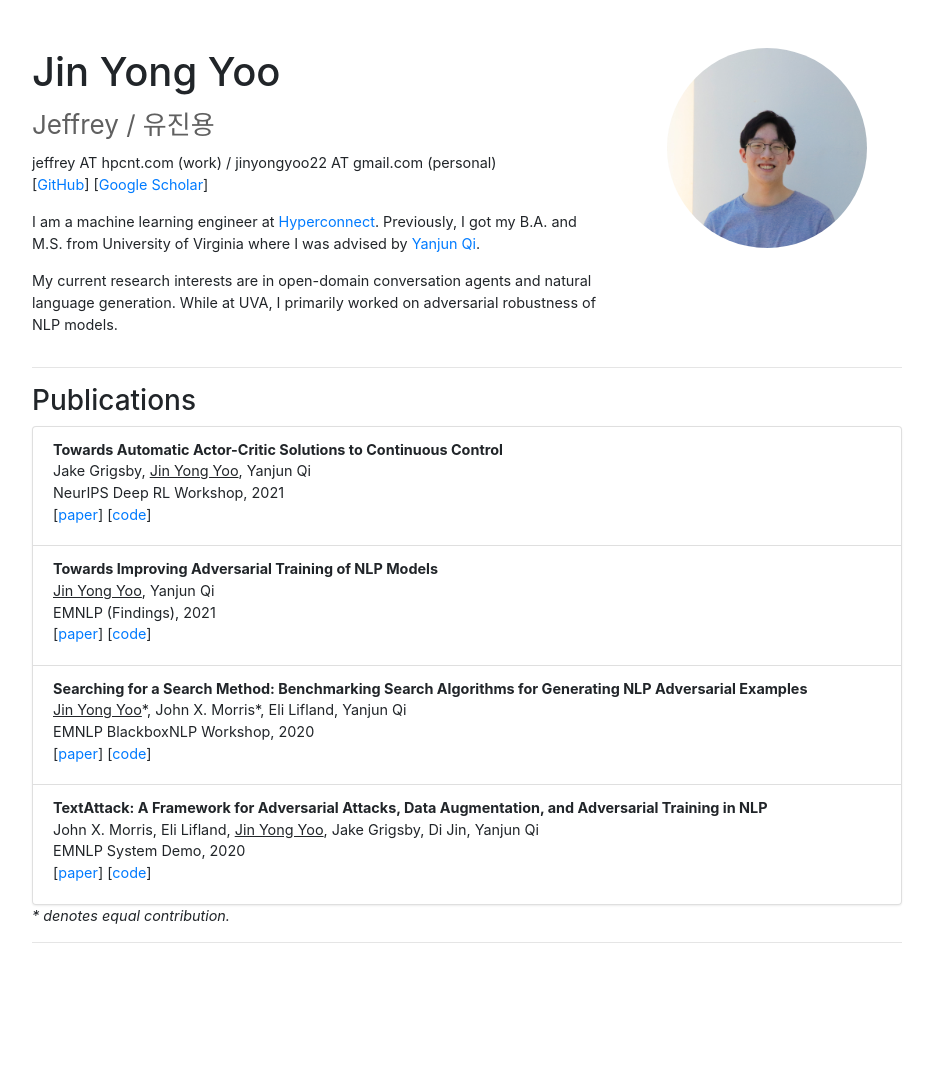
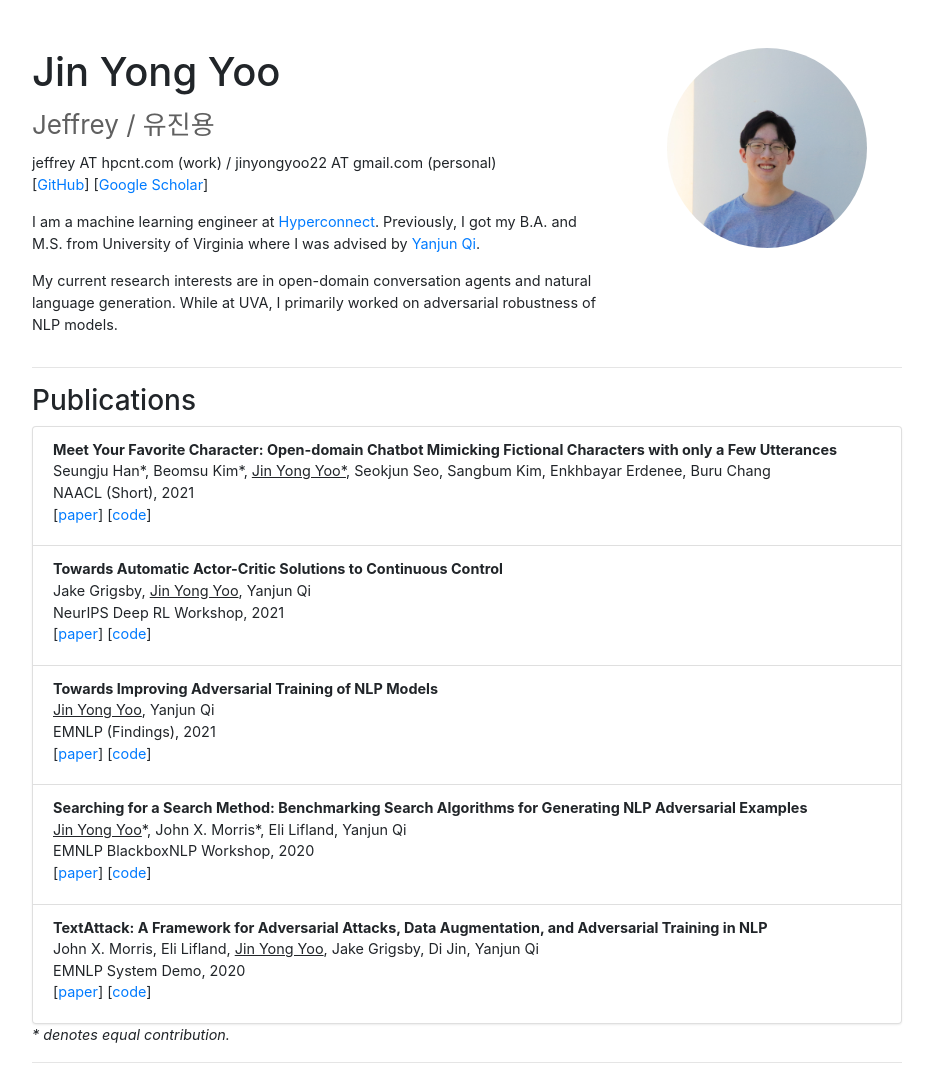
Before and after one commit to jinyongyoo/jinyongyoo.github.io, a Jekyll site: the page built from index.markdown, in a window 1280 px wide. Shown: the whole page, without its empty margins (173-1106 px from the left). Built offline with Jekyll 4.4.1, drawn with Linux system fonts in a browser that asks for light colours; before the commit the page ends 959 px from its top, so only the background shows below that.

Commit message:
Update 2022-07-17

```diff
--- a/index.markdown
+++ b/index.markdown
@@ -9,6 +9,15 @@ layout: index
 Publications
 </h3>
 <ul class="list-group">
+    <li class="list-group-item">
+        <p style="margin-bottom:0.5rem;">
+            <b>Meet Your Favorite Character: Open-domain Chatbot Mimicking Fictional Characters with only a Few Utterances</b><br>
+            Seungju Han*, Beomsu Kim*, <u>Jin Yong Yoo*</u>, Seokjun Seo, Sangbum Kim, Enkhbayar Erdenee, Buru Chang<br>
+            NAACL (Short), 2021<br>
+            [<a href="https://aclanthology.org/2022.naacl-main.377/">paper</a>]
+            [<a href="https://github.com/hyperconnect/pseudo-dialog-prompting">code</a>]
+        </p>
+    </li>
     <li class="list-group-item">
         <p style="margin-bottom:0.5rem;">
             <b>Towards Automatic Actor-Critic Solutions to Continuous Control</b><br>
```
